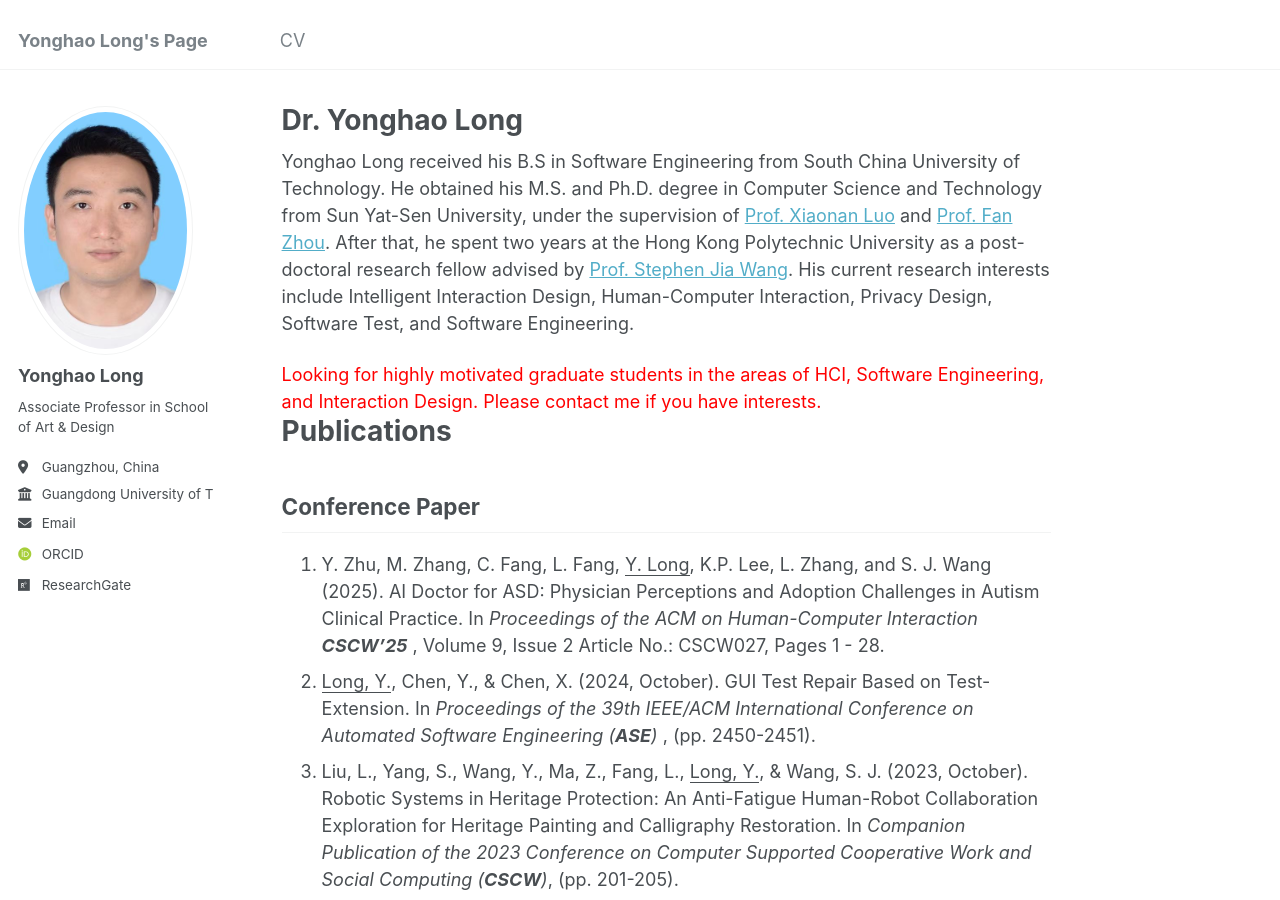
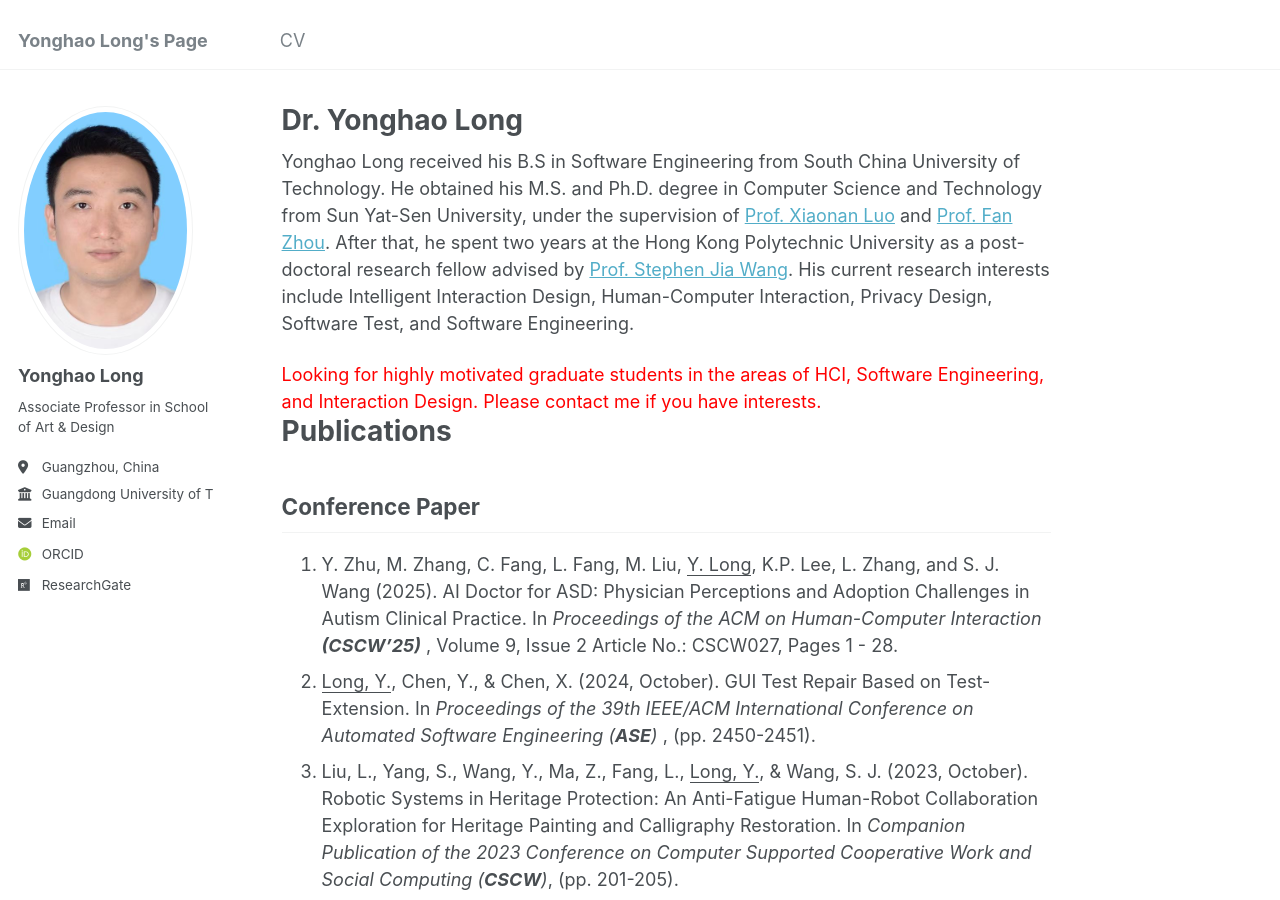
Before and after one commit to qoolyh/qoolyh.github.io, a Jekyll site: the page built from _pages/about.md, in a window 1280 px wide and 900 px high. Built offline with Jekyll 4.4.1, drawn with Linux system fonts in a browser that asks for light colours; some web fonts are replaced.

Commit message:
Update about.md

```diff
--- a/_pages/about.md
+++ b/_pages/about.md
@@ -16,7 +16,7 @@
 Conference Paper
 ------
 <ol>
-<li> Y. Zhu, M. Zhang, C. Fang, L. Fang, <u>Y. Long</u>, K.P. Lee, L. Zhang, and S. J. Wang (2025). AI Doctor for ASD: Physician Perceptions and Adoption Challenges in Autism Clinical Practice. In <i>Proceedings of the ACM on Human-Computer Interaction  <b>CSCW’25</b> </i>, Volume 9, Issue 2
+<li> Y. Zhu, M. Zhang, C. Fang, L. Fang, M. Liu, <u>Y. Long</u>, K.P. Lee, L. Zhang, and S. J. Wang (2025). AI Doctor for ASD: Physician Perceptions and Adoption Challenges in Autism Clinical Practice. In <i>Proceedings of the ACM on Human-Computer Interaction  <b>(CSCW’25)</b> </i>, Volume 9, Issue 2
 Article No.: CSCW027, Pages 1 - 28.</li>
 <li> <u>Long, Y.</u>, Chen, Y., & Chen, X. (2024, October). GUI Test Repair Based on Test-Extension. In <i>Proceedings of the 39th IEEE/ACM International Conference on Automated Software Engineering (<b>ASE</b>) </i>, (pp. 2450-2451).</li>
 <li> Liu, L., Yang, S., Wang, Y., Ma, Z., Fang, L., <u>Long, Y.</u>, & Wang, S. J. (2023, October). Robotic Systems in Heritage Protection: An Anti-Fatigue Human-Robot Collaboration Exploration for Heritage Painting and Calligraphy Restoration. In <i>Companion Publication of the 2023 Conference on Computer Supported Cooperative Work and Social Computing (<b>CSCW</b>)</i>, (pp. 201-205).</li>
```
